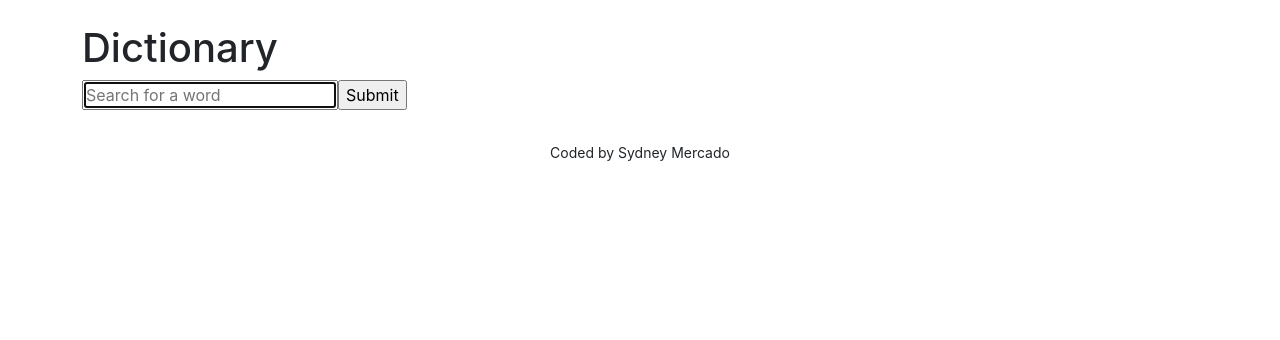
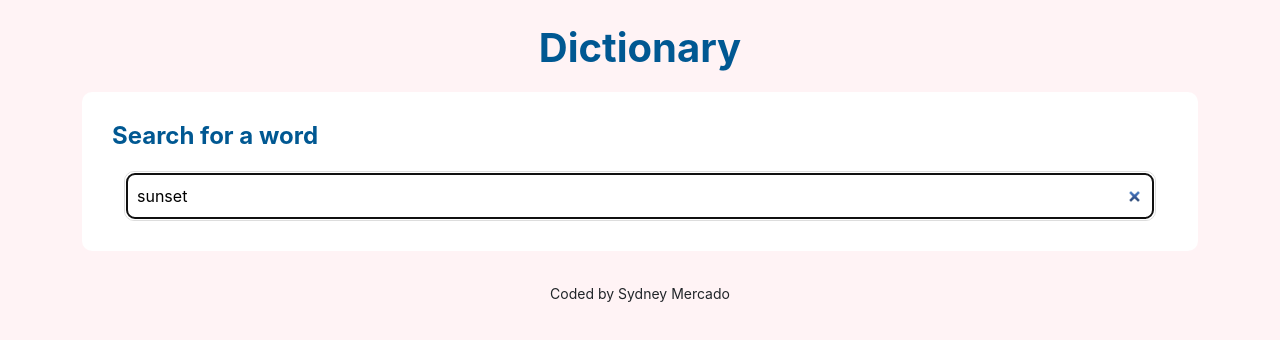
Before and after one commit to sydney257/dictionary-project, a React (Create React App) app: page / in a window 1280 px wide. Shown: the top 340 px of the page. Built offline with nearby package versions, Linux system fonts and the light colour scheme; no server answers.

Commit message:
Added CSS styling components

```diff
--- a/src/App.css
+++ b/src/App.css
@@ -1,3 +1,13 @@
+body {
+  background: #fff3f5;
+}
+
+.App-header {
+  color: #005892;
+  text-align: center;
+  font-weight: bold;
+}
+
 .App-footer {
   text-align: center;
   margin: 30px 0;
--- a/src/App.js
+++ b/src/App.js
@@ -7,7 +7,7 @@ function App() {
       <div className="container">
         <h1 className="App-header mt-4">Dictionary</h1>
         <main>
-          <Dictionary />
+          <Dictionary defaultValue="sunset" />
         </main>
         <footer className="App-footer">
           <small>Coded by Sydney Mercado</small>
--- a/src/Dictionary.css
+++ b/src/Dictionary.css
@@ -1,3 +1,20 @@
-.Dictionary {
-  color: blue;
+.Dictionary h1 {
+  font-size: 24px;
+  font-weight: bold;
+  margin-bottom: 20px;
 }
+
+.Dictionary section {
+  background: white;
+  color: #005892;
+  padding: 30px;
+  margin: 20px 0;
+  border-radius: 10px;
+}
+
+.Dictionary input {
+  width: 100%;
+  padding: 12px;
+  border: 1px solid #ddd;
+  border-radius: 10px;
+}
--- a/src/Dictionary.js
+++ b/src/Dictionary.js
@@ -3,9 +3,10 @@ import "./Dictionary.css";
 import axios from "axios";
 import Results from "./Results";
 
-export default function Dictionary() {
-  let [value, setValue] = useState("null");
+export default function Dictionary(props) {
+  let [value, setValue] = useState(props.defaultValue);
   let [results, setResults] = useState(null);
+  let [loaded, setLoaded] = useState(false);
 
   function updateValueChange(event) {
     setValue(event.target.value);
@@ -16,23 +17,40 @@ export default function Dictionary() {
   }
 
   function search(event) {
-    event.preventDefault();
     let apiUrl = `https://api.dictionaryapi.dev/api/v2/entries/en/${value}`;
     axios.get(apiUrl).then(handleResponse);
   }
 
+  function handleSubmit(event) {
+    event.preventDefault();
+    search();
+  }
+
+  function load() {
+    setLoaded(true);
+    search();
+  }
+
+  if (loaded) {
     return (
       <div className="Dictionary">
-      <form onSubmit={search}>
+        <section>
+          <h1>Search for a word</h1>
+          <form onSubmit={handleSubmit} className="container">
             <input
               type="search"
               autoFocus={true}
               onChange={updateValueChange}
-          placeHolder="Search for a word"
+              defaultValue={props.defaultValue}
+              className="search"
             />
-        <input type="submit" />
           </form>
+        </section>
         <Results results={results} />
       </div>
     );
+  } else {
+    load();
+    return "Loading dictionary..";
   }
+}
--- a/src/Meaning.css
+++ b/src/Meaning.css
@@ -1,3 +1,25 @@
+.Meaning h3 {
+  font-size: 24px;
+  line-height: 1.5;
+  font-weight: bold;
+}
+
+.Meaning .definitionHeader {
+  font-weight: bold;
+  margin-top: 20px;
+}
+
+.Meaning .definition {
+  margin-top: 10px;
+}
+
+.Meaning .exampleHeader {
+  color: #005892;
+  font-weight: bold;
+}
+
 .Meaning .example {
-  color: gray;
+  opacity: 0.7;
+  font-style: italic;
+  margin-top: 10px;
 }
--- a/src/Meaning.js
+++ b/src/Meaning.js
@@ -5,19 +5,17 @@ import Synonyms from "./Synonyms";
 export default function Meaning(props) {
   return (
     <div className="Meaning">
-      <h5>{props.meaning.partOfSpeech}</h5>
+      <h3>{props.meaning.partOfSpeech}</h3>
       {props.meaning.definitions.map(function (definition, index) {
         return (
           <div key={index}>
-            <p>
-              <strong>Definition: </strong>
-              {definition.definition}
-              <br />
-              <strong>Example: </strong>
-              <em className="example">{definition.example}</em>
-              <br />
-              <Synonyms synonyms={props.meaning.synonyms} />
-            </p>
+            <p className="definitionHeader">Definition: </p>
+            <div className="definition">{definition.definition}</div>
+            <br />
+            <p className="exampleHeader">Example: </p>
+            <div className="example">{definition.example}</div>
+            <br />
+            <Synonyms synonyms={props.meaning.synonyms} />
           </div>
         );
       })}
--- /dev/null
+++ b/src/Phonetics.css
@@ -0,0 +1,24 @@
+.Phonetics {
+  margin: 20px 0;
+}
+
+.Phonetics a {
+  font-size: 14px;
+  font-weight: bold;
+  color: #005892;
+  border: 1px solid #ddd;
+  padding: 8px 12px;
+  margin-right: 10px;
+  border-radius: 12px;
+  text-decoration: none;
+  transition: all 150ms ease-in-out;
+}
+
+.Phonetics a:hover {
+  background: #005892;
+  color: #fff;
+}
+
+.Phonetics .phoneticText {
+  color: #005892;
+}
--- a/src/Phonetics.js
+++ b/src/Phonetics.js
@@ -1,14 +1,13 @@
 import React from "react";
+import "./Phonetics.css";
 
 export default function Phonetics(props) {
-  console.log(props.phonetic);
   return (
     <div className="Phonetics">
       <a href={props.phonetic.audio} target="_blank" rel="noreferrer">
         Listen
       </a>
-      <br />
-      {props.phonetic.text}
+      <span className="phoneticText">{props.phonetic.text}</span>
     </div>
   );
 }
--- /dev/null
+++ b/src/Results.css
@@ -0,0 +1,4 @@
+.Results h2 {
+  font-size: 36px;
+  font-weight: bold;
+}
--- a/src/Results.js
+++ b/src/Results.js
@@ -1,24 +1,27 @@
 import React from "react";
 import Meaning from "./Meaning";
 import Phonetics from "./Phonetics";
+import "./Results.css";
 
 export default function Results(props) {
   if (props.results) {
     return (
       <div className="Results">
+        <section>
           <h2 className="mt-2">{props.results.word}</h2>
           {props.results.phonetics.map(function (phonetic, index) {
             return (
-            <div>
+              <div key={index}>
                 <Phonetics phonetic={phonetic} />
               </div>
             );
           })}
+        </section>
         {props.results.meanings.map(function (meaning, index) {
           return (
-            <div key={index}>
+            <section key={index}>
               <Meaning meaning={meaning} />
-            </div>
+            </section>
           );
         })}
       </div>
--- /dev/null
+++ b/src/Synonyms.css
@@ -0,0 +1,14 @@
+.Synonyms {
+  margin: 10px 0 0;
+  padding: 0;
+}
+
+.Synonyms ul {
+  margin: 10px 0 10px 0;
+  padding: 0;
+}
+
+.Synonyms li {
+  display: inline-block;
+  padding-right: 20px;
+}
--- a/src/Synonyms.js
+++ b/src/Synonyms.js
@@ -1,4 +1,5 @@
 import React from "react";
+import "./Synonyms.css";
 
 export default function Synonyms(props) {
   if (props.synonyms) {
```
Lines whose indentation alone changed are shown as unchanged.
